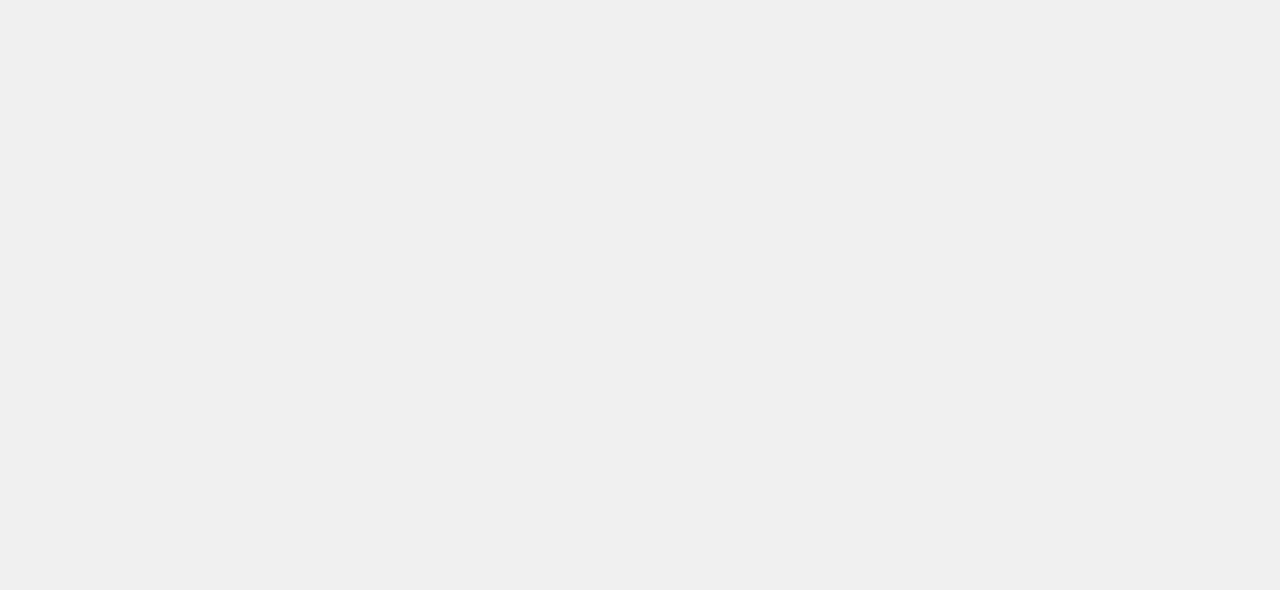
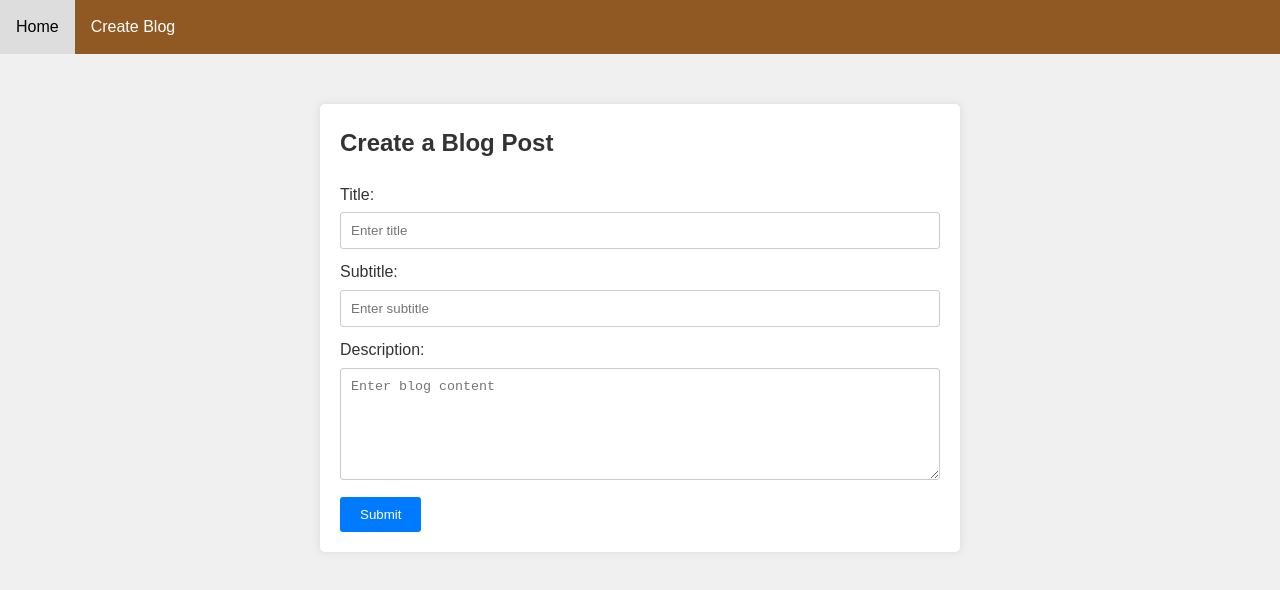
Before and after one commit to bijaybikram/reactforcms, a React (Vite) app: page /createBlog in a window 1280 px wide. Before the commit this address had no page. Shown: the top 590 px of the page. Built offline with nearby package versions, Linux system fonts and the light colour scheme.

Commit message:
blog is created using first approach

```diff
--- a/src/App.jsx
+++ b/src/App.jsx
@@ -13,7 +13,7 @@ function App() {
    <BrowserRouter>
    <Routes>
     <Route path='/' element={<Home/>}/>
-    <Route path='/create' element={<CreateBlog/>}/>
+    <Route path='/createBlog' element={<CreateBlog/>}/>
     <Route path='/single' element={<SingleBlog/>}/>
     <Route path='/update' element={<UpdateBlog/>}/>
    </Routes>
--- a/src/components/Button/Button.css
+++ b/src/components/Button/Button.css
@@ -0,0 +1,20 @@
+/* Style for the action buttons (Edit and Delete) */
+.btn{
+    display: inline-block;
+}
+
+.button {
+
+    margin: 15px;
+    padding: 8px 15px;
+    background-color: #2d7314;
+    color: #fff;
+    border: none;
+    border-radius: 5px;
+    cursor: pointer;
+    transition: background-color 0.3s ease;
+}
+
+.button:hover {
+    background-color: #0056b3;
+}
--- a/src/components/Button/Button.jsx
+++ b/src/components/Button/Button.jsx
@@ -0,0 +1,14 @@
+import React from 'react'
+
+import "./Button.css"
+
+const Button = (props) => {
+  const {onClick} = props;
+  return (
+    <div className='btn'>
+        <button className="button" onClick={onClick}>{props.name}</button>
+    </div>
+  )
+}
+
+export default Button
--- a/src/components/Navbar/Navbar.jsx
+++ b/src/components/Navbar/Navbar.jsx
@@ -1,13 +1,15 @@
 
 import React from 'react'
 import "./Navbar.css"
+import { useNavigate } from 'react-router-dom'
 
 const Navbar = () => {
+  const navigate = useNavigate()
   return (
     <>
       <div className="navbar">
         <a href="/">Home</a>
-        <a href="/createBlog">Create Blog</a>
+        <a onClick={() => navigate("/createBlog")}>Create Blog</a>
           </div>
     </>
   )
--- a/src/pages/CreateBlog/CreateBlog.css
+++ b/src/pages/CreateBlog/CreateBlog.css
@@ -0,0 +1,40 @@
+form {
+    max-width: 600px;
+    margin: 50px auto;
+    background-color: #fff;
+    padding: 20px;
+    border-radius: 5px;
+    box-shadow: 0 0 10px rgba(0, 0, 0, 0.1);
+  }
+
+  h2 {
+    margin-top: 0;
+  }
+
+  label {
+    display: block;
+    margin-bottom: 5px;
+  }
+
+  input[type="text"],
+  textarea {
+    width: 100%;
+    padding: 10px;
+    margin-bottom: 10px;
+    border: 1px solid #ccc;
+    border-radius: 3px;
+    box-sizing: border-box;
+  }
+
+  input[type="submit"] {
+    background-color: #007bff;
+    color: #fff;
+    border: none;
+    padding: 10px 20px;
+    border-radius: 3px;
+    cursor: pointer;
+  }
+
+  input[type="submit"]:hover {
+    background-color: #0056b3;
+  }
--- a/src/pages/CreateBlog/CreateBlog.jsx
+++ b/src/pages/CreateBlog/CreateBlog.jsx
@@ -1,8 +1,50 @@
-import React from 'react'
+import React, { useState } from 'react'
+import './CreateBlog.css'
+import axios from 'axios'
+import Navbar from '../../components/Navbar/Navbar'
+import { useNavigate } from 'react-router-dom'
 
 const CreateBlog = () => {
+  const navigate = useNavigate()
+
+  const [title, setTitle] = useState("")
+  const [subTitle, setSubTitle] = useState("")
+  const [description, setDescription] = useState("")
+
+  const createBlog = async (e) => {
+    e.preventDefault()
+    const data = {
+      title: title,
+      subTitle: subTitle,
+      description: description
+    }
+    // send above states data to API
+    const response = await axios.post("http://localhost:3000/blogs", data)
+    if (response.status == 201) {
+      // alert(response.data.message)
+      navigate("/")
+    }
+
+  }
   return (
-    <div>CreateBlog</div>
+    <>
+    <Navbar/>
+    <div>
+      <form onSubmit={createBlog}>
+        <h2>Create a Blog Post</h2>
+        <label htmlFor="title">Title:</label>
+        <input type="text" id="title" name="title" placeholder="Enter title" onChange={(e)=>setTitle(e.target.value)}/>
+
+        <label htmlFor="subTitle">Subtitle:</label>
+        <input type="text" id="sub-title" name="subTitle" placeholder="Enter subtitle" onChange={(e)=>setSubTitle(e.target.value)}/>
+
+        <label htmlFor="description">Description:</label>
+        <textarea id="content" name="description" placeholder="Enter blog content" rows="6" onChange={(e)=>setDescription(e.target.value)}></textarea>
+
+        <input type="submit" value="Submit"/>
+      </form>
+    </div>
+    </>
   )
 }
 
--- a/src/pages/Home/Home.jsx
+++ b/src/pages/Home/Home.jsx
@@ -2,6 +2,7 @@ import React, { useEffect, useState } from 'react'
 import Navbar from '../../components/Navbar/Navbar'
 import "./Home.css"
 import axios from 'axios'
+import Button from '../../components/Button/Button'
 
 const Home = () => {
 
@@ -25,7 +26,7 @@ const Home = () => {
     fetchBlogs()
   }, [])
 
-  console.log(blogs, "Blogs")
+  // console.log(blogs, "Blogs")
   return (
 
       <div>
@@ -38,8 +39,9 @@ const Home = () => {
             <h2 className="card-title" >{blog.title}</h2>
             <h5 className="card-subtitle" >{blog.subTitle}</h5>
             <p className="card-description">{blog.description}</p>
+
           </div>
-          {/* <Button/> */}
+          <Button name="Readmore"/>
         </div>
           )
         })}
```
